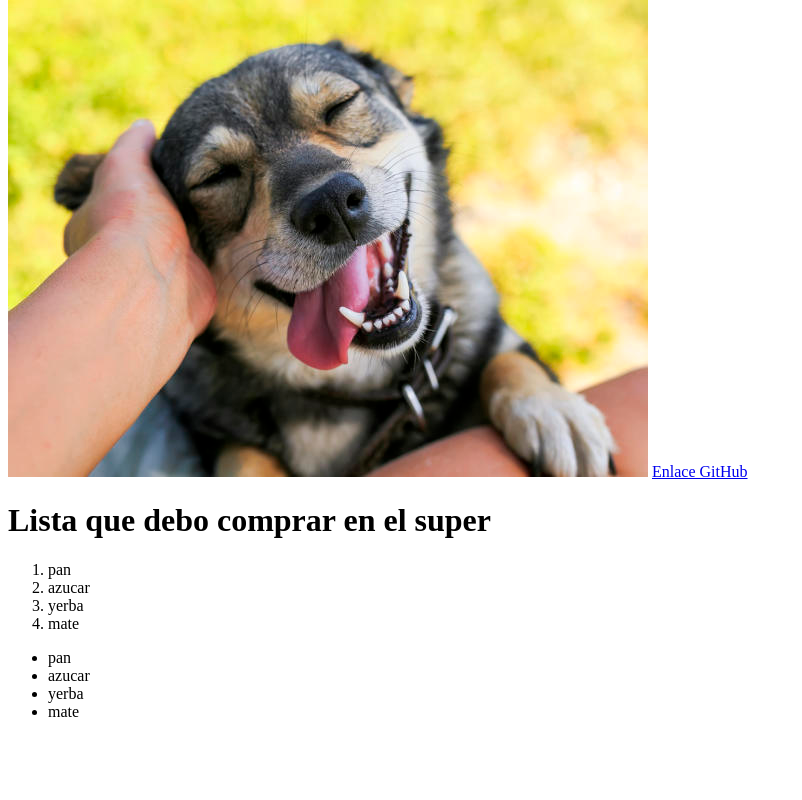
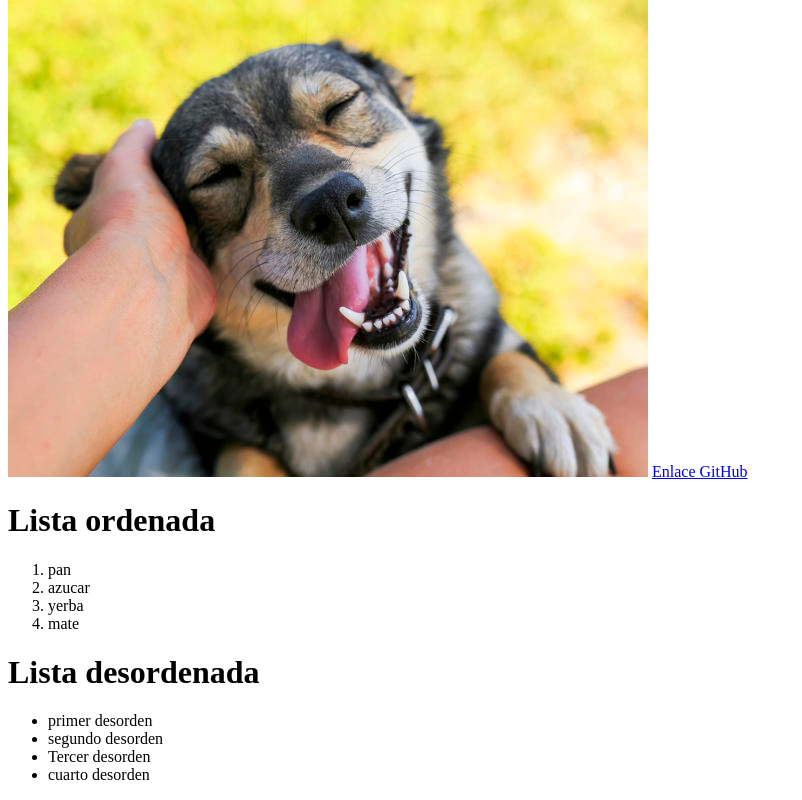
Before and after one commit to LeaBertero/Curso_Plataforma5, a plain HTML site: page PrimerClase/index.html in a window 1280 px wide. Shown: the part 553-1353 px from the top of the page, without its empty margins (0-802 px from the left). Before the commit the page ends 1290 px from the top, so only its background shows below. Drawn offline with Linux system fonts and the light colour scheme.

Commit message:
primer clase - final

```diff
--- a/PrimerClase/index.html
+++ b/PrimerClase/index.html
@@ -35,7 +35,7 @@
     <a href="https://github.com/LeaBertero" target="_blank">Enlace GitHub</a>
 
 
-    <h1>Lista que debo comprar en el super</h1>
+    <h1>Lista ordenada</h1>
 
     <ol>
         <li>pan</li>
@@ -44,11 +44,13 @@
         <li>mate</li>
     </ol>
 
+    <h1>Lista desordenada</h1>
+
     <ul>
-        <li>pan</li>
-        <li>azucar</li>
-        <li>yerba</li>
-        <li>mate</li>
+        <li>primer desorden</li>
+        <li>segundo desorden</li>
+        <li>Tercer desorden</li>
+        <li>cuarto desorden</li>
     </ul>
 
 
```
